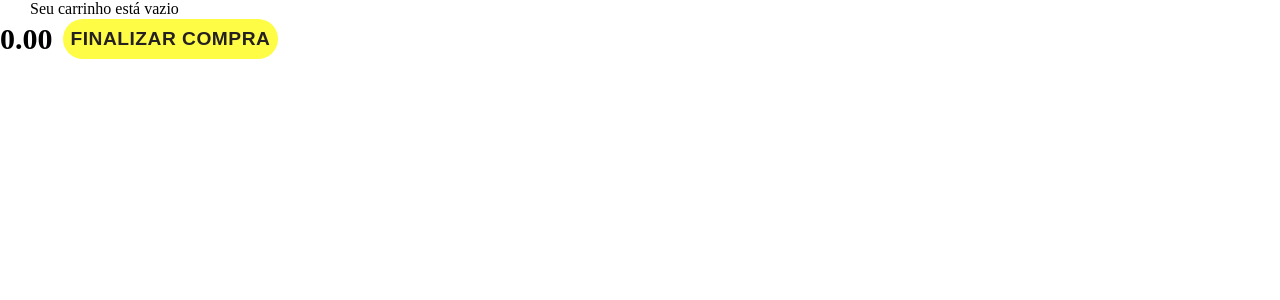
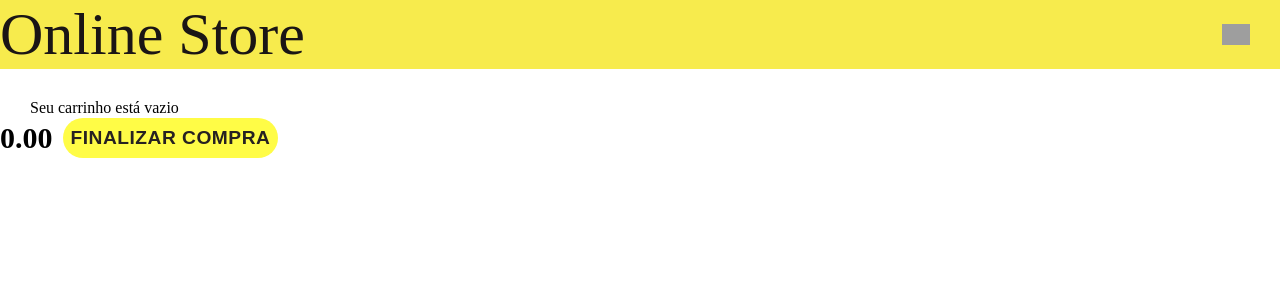
Before and after one commit to Gammarkin/online-store, a React (Create React App) app: page /shopcart in a window 1280 px wide. Shown: the top 300 px of the page. Built offline with nearby package versions, Linux system fonts and the light colour scheme; grey boxes are pictures that could not be loaded.

Commit message:
added a nav to all pages

```diff
--- /dev/null
+++ b/src/components/Nav.js
@@ -0,0 +1,17 @@
+import React, {Component} from 'react';
+import {Link} from 'react-router-dom';
+import CartIcon from './CartIcon';
+
+export default class Nav extends Component {
+  render() {
+    const {quantityOfItemsInCart} = this.props;
+    return (
+      <nav>
+        <Link to="/online-store">
+          <h1>Online Store</h1>
+        </Link>
+        <CartIcon quantity={quantityOfItemsInCart} />
+      </nav>
+    );
+  }
+}
--- a/src/pages/CardEspecifics.js
+++ b/src/pages/CardEspecifics.js
@@ -5,6 +5,7 @@ import addToCart from '../services/addToCart';
 import cartItemsCount from '../services/manageCartCount';
 import CartIcon from '../components/CartIcon';
 import FreeShipping from '../components/FreeShipping';
+import Nav from '../components/Nav';
 import '../styles/Especifics.css';
 
 export default class CardEspecifics extends Component {
@@ -122,6 +123,7 @@ export default class CardEspecifics extends Component {
           <p>loading...</p>
         ) : (
           <div className="especifics" id={result.productId}>
+            <Nav />
             <p data-testid="product-detail-name">{result.title}</p>
             <p>{result.price}</p>
             <img src={result.thumbnail} alt={result.title} />
--- a/src/pages/Checkout.jsx
+++ b/src/pages/Checkout.jsx
@@ -1,6 +1,7 @@
 import React, {Component} from 'react';
 import {Link} from 'react-router-dom';
 import CardCheckout from '../components/cardCheckout';
+import Nav from '../components/Nav';
 
 export default class Checkout extends Component {
   constructor() {
@@ -27,6 +28,7 @@ export default class Checkout extends Component {
     return (
       <>
         <div>
+          <Nav />
           <h2>Revise seus produtos</h2>
           <div>
             {cart.map((e) => (
--- a/src/pages/Home.js
+++ b/src/pages/Home.js
@@ -3,7 +3,7 @@ import Aside from '../components/Aside';
 import Card from '../components/Card';
 import * as api from '../services/api';
 import cartItemsCount from '../services/manageCartCount';
-import CartIcon from '../components/CartIcon';
+import Nav from '../components/Nav';
 
 export default class Home extends Component {
   constructor(props) {
@@ -82,10 +82,7 @@ export default class Home extends Component {
     } = this.state;
     return (
       <div>
-        <nav>
-          <h1>Online Store</h1>
-          <CartIcon quantity={quantityOfItemsInCart} />
-        </nav>
+        <Nav quantityOfItemsInCart={quantityOfItemsInCart} />
         <div className="container">
           <input
             className="search-input"
--- a/src/pages/Shopcart.jsx
+++ b/src/pages/Shopcart.jsx
@@ -1,6 +1,7 @@
 import React, {Component} from 'react';
 import {Link} from 'react-router-dom';
 import Buttons from '../components/Buttons';
+import Nav from '../components/Nav';
 import '../styles/Shopcart.css';
 
 export default class Shopcart extends Component {
@@ -57,6 +58,7 @@ export default class Shopcart extends Component {
 
     return (
       <div className="flexColumn2">
+        <Nav />
         {itemsInCart.length === 0 ? emptyMessage : cart}
         <div className="flexRow">
           {finalPrice.toFixed(2)}
```
